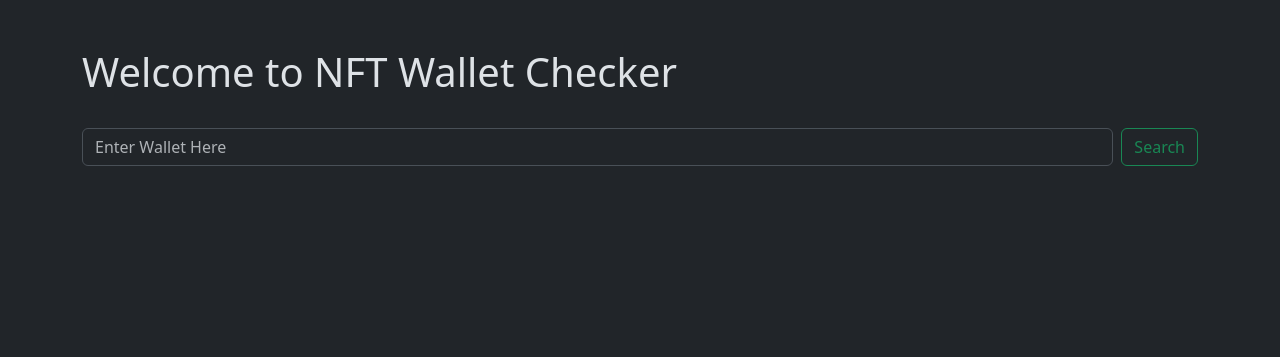
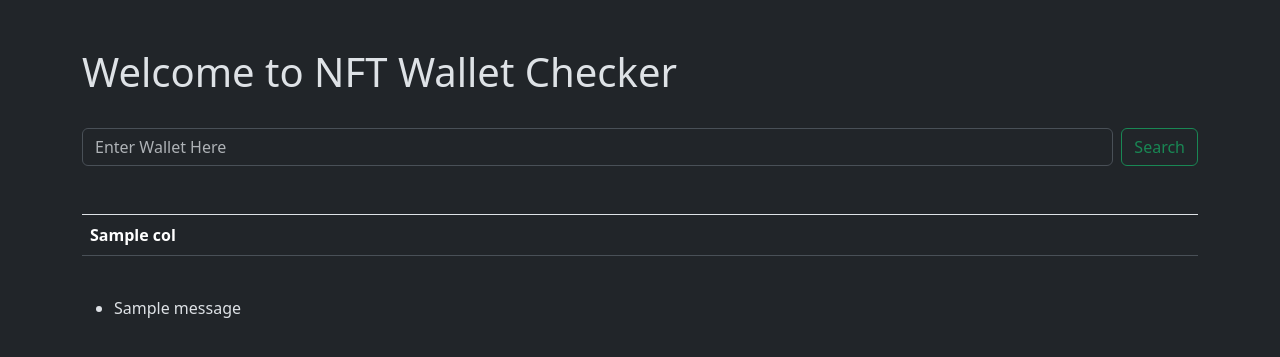
Before and after one commit to cvdubbs/NFTWalletDashboardPython, a Flask app: template templates/index.html in a window 1280 px wide. Shown: the part 56-413 px from the top of the page. Run offline with Flask 2, Linux system fonts and the light colour scheme; the template is opened without the code that fills it: most values are stand-ins (such as "Sample title", 1, 10 or a date in 2020); one stand-in notice (Sample message) is shown; lists and menus that the app fills with data are empty; some libraries are stand-ins or nearby versions.

Commit message:
Almost prod ready

```diff
--- a/Execute.py
+++ b/Execute.py
@@ -1,10 +1,27 @@
-# from NFTLib import *
-from flask import Flask, render_template
+import Quants.NFTLib
+from Quants.NFTLib import GetCombine, NFTs_owned_alchemy, get_os_floor, NFTs_owned
+from web3 import Web3
+import json
+import requests
+from pandas import json_normalize
+from moralis import evm_api
+import pandas as pd
+import numpy as np
+from flask import Flask, render_template, request, url_for, flash, redirect
 
 app = Flask(__name__)
+app.secret_key = 'df16dd57a6f502ac06ce8f71'
 
-@app.route('/')
+@app.route('/', methods=('GET', 'POST'))
 def index():
+    if request.method == 'POST':
+        walletaddress = request.form['WalletAddy']
+        df = GetCombine(walletaddress)
+        df = df.drop(columns=(['token_address','urlname']))
+        df = df[df.floor_price >= .000001]
+        df = df.rename(columns={"size": "Quantity", "total": "Total", "floor_price":"Floor Price"})
+        df = df.sort_values(by='Total', ascending=False)
+        return render_template('index.html', column_names=df.columns.values, row_data=list(df.values.tolist()),zip=zip)
     return render_template('index.html')
 
 # Pranksy
--- a/templates/index.html
+++ b/templates/index.html
@@ -5,8 +5,38 @@
     <br>
     <h1 class="fade-in-text">Welcome to NFT Wallet Checker</h1>
     <br>
-    <form class="d-flex" role="search">
+    <form class="d-flex" role="search" method="POST">
         <input name="WalletAddy" class="form-control me-2" type="search" placeholder="Enter Wallet Here" aria-label="Search">
         <button class="btn btn-outline-success" type="submit">Search</button>
     </form>
+    <br>
+    <br>
+    <table class="table table-hover">
+        <tr>
+            {% for col in column_names %}
+            <th>{{col}}</th>
+            {% endfor %}
+        </tr>
+        {% for row in row_data %}
+        <tr>
+            {% for col, row_ in zip(column_names, row) %}
+            <td>{{row_}}</td>
+            {% endfor %}
+        </tr>
+        {% endfor %}
+        <!-- {% for table in tables %}
+                {{titles[loop.index]}}
+                {{ table|safe }}
+        {% endfor %} -->
+    </table>
+    <br>
+    {% with messages = get_flashed_messages() %}
+        {% if messages %}
+            <ul class=flashes>
+        {% for message in messages %}
+            <li>{{ message }}</li>
+        {% endfor %}
+            </ul>
+        {% endif %}
+    {% endwith %}
 {% endblock %}
```
Also changed, not shown: rawtest.py (added, +12 -0 lines).
